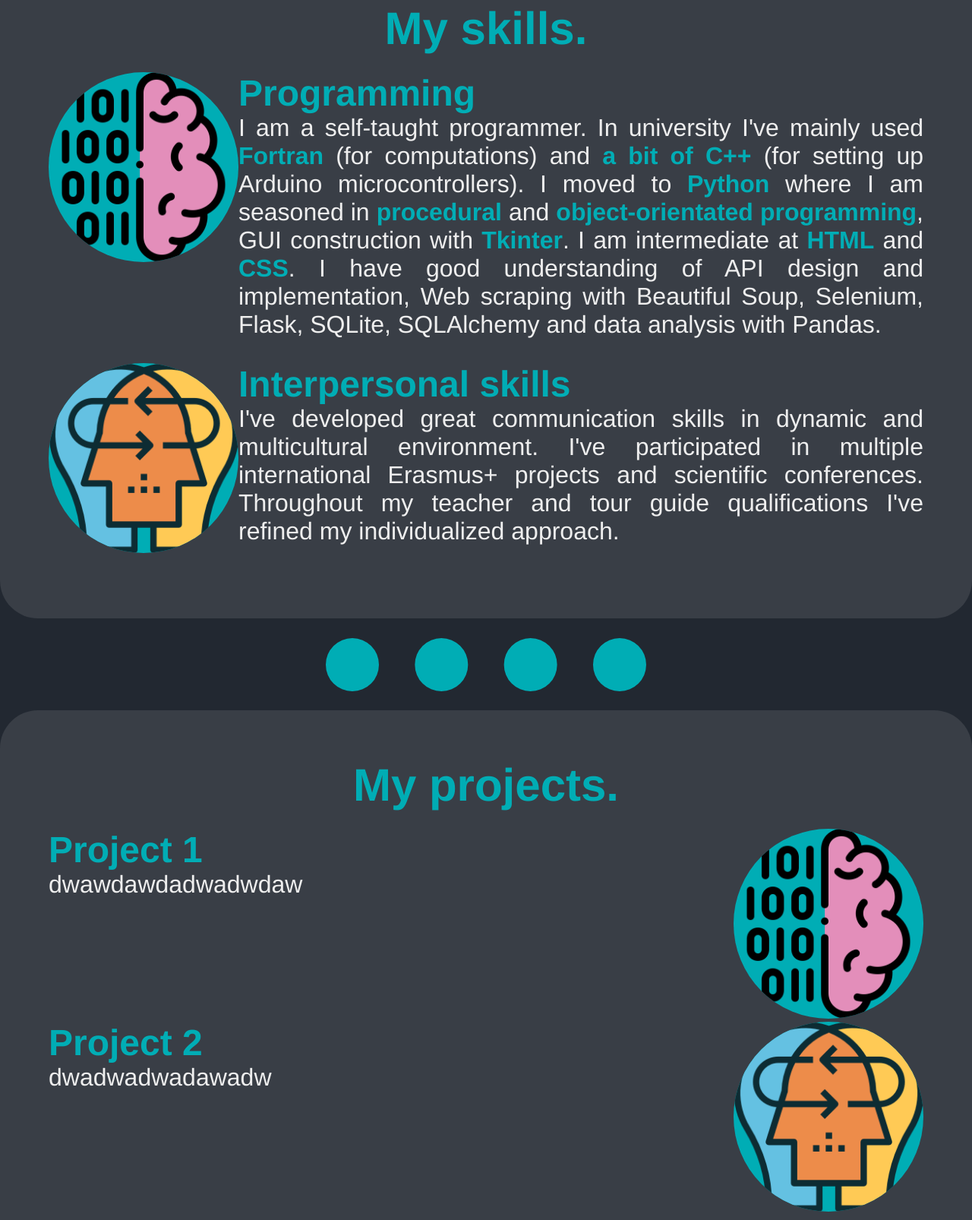
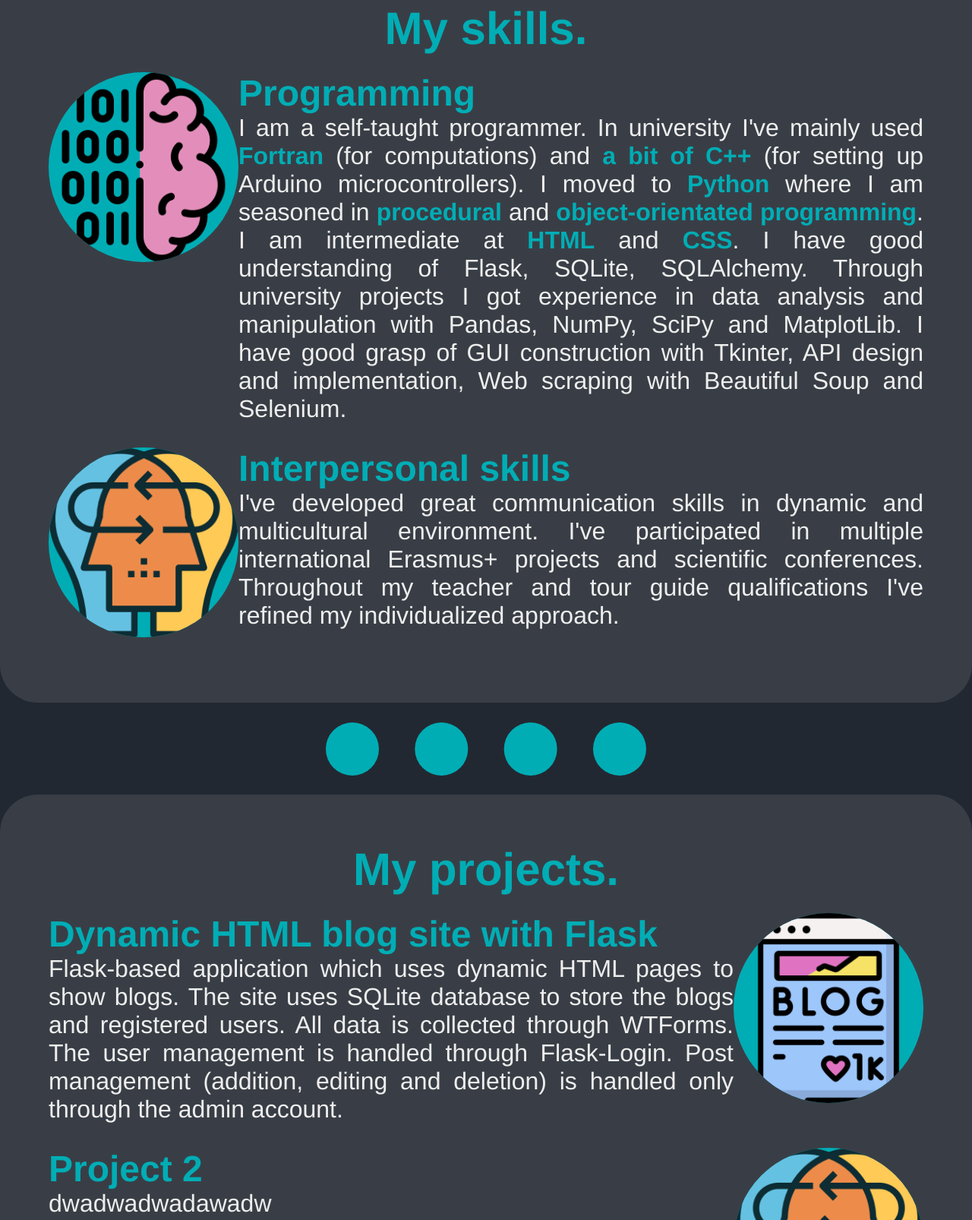
Before and after one commit to OgnyanPetkov/CV, a plain HTML site: page index.html in a window 1280 px wide. Shown: the part 749-2355 px from the top of the page at 76% size. Drawn offline with Linux system fonts and the light colour scheme.

Commit message:
Updated skills and projects

```diff
--- a/index.html
+++ b/index.html
@@ -33,9 +33,8 @@
                 <div id="programming_img"><img src="images/brain.png" class="skill_img"></div>
                 <div id="programming_header"><h3 class="headers">Programming</h3>
                 <p class="skill_description">I am a self-taught programmer. In university I've mainly used <strong class="emphasis">Fortran</strong> (for computations) and <strong class="emphasis">a bit of C++</strong> (for setting up Arduino microcontrollers).
-                    I moved to <strong class="emphasis">Python</strong> where I am seasoned in <strong class="emphasis">procedural</strong> and <strong class="emphasis">object-orientated programming</strong>,
-                    GUI construction with <strong class="emphasis">Tkinter</strong>. I am intermediate at <strong class="emphasis">HTML</strong> and <strong class="emphasis">CSS</strong>.
-                    I have good understanding of API design and implementation, Web scraping with Beautiful Soup, Selenium, Flask, SQLite, SQLAlchemy and data analysis with Pandas.
+                    I moved to <strong class="emphasis">Python</strong> where I am seasoned in <strong class="emphasis">procedural</strong> and <strong class="emphasis">object-orientated programming</strong>. I am intermediate at <strong class="emphasis">HTML</strong> and <strong class="emphasis">CSS</strong>.
+                    I have good understanding of Flask, SQLite, SQLAlchemy. Through university projects I got experience in data analysis and manipulation with Pandas, NumPy, SciPy and MatplotLib. I have good grasp of GUI construction with Tkinter, API design and implementation, Web scraping with Beautiful Soup and Selenium.
                 </div>
             </div>
             <div class="single_skill">
@@ -53,10 +52,12 @@
         <div id="project_sec_header"><h3 class="sec_header">My projects.</h3></div>
         <div class="skills">
             <div class="single_skill">
-                <div id="programming_header"><h3 class="headers">Project 1</h3>
-                <p class="project_description">dwawdawdadwadwdaw
+                <div id="programming_header"><h3 class="headers">Dynamic HTML blog site with Flask</h3>
+                <p class="project_description">Flask-based application which uses dynamic HTML pages to show blogs.
+                    The site uses SQLite database to store the blogs and registered users. All data is collected through WTForms. The user management is handled through Flask-Login.
+                    Post management (addition, editing and deletion) is handled only through the admin account.
                 </div>
-                <div id="programming_img"><img src="images/brain.png" class="skill_img"></div>
+                <div id="programming_img"><img src="images/blog-pic.png" class="skill_img"></div>
 
             </div>
             <div class="single_skill">
```
Also changed, not shown: images/blog-pic.png (added).
